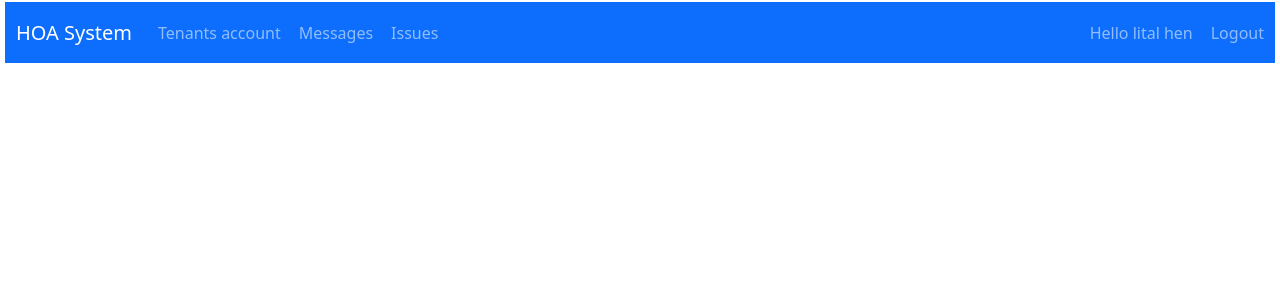
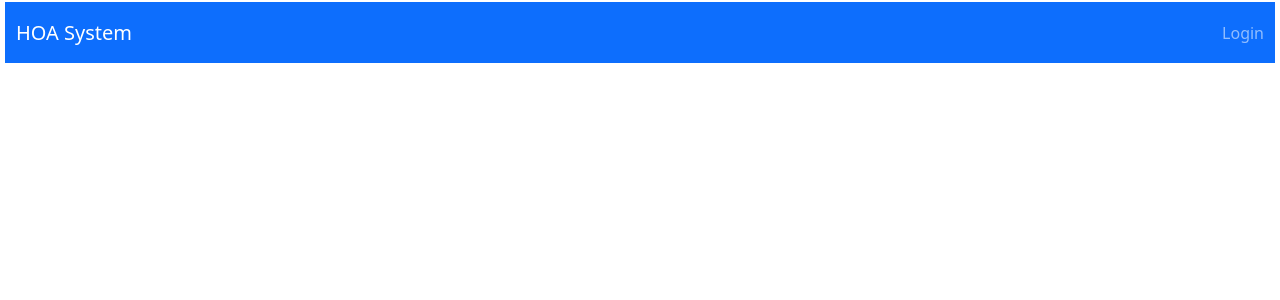
Before and after one commit to LitalHen/house-committee-React, a React (Create React App) app: page / in a window 1280 px wide. Shown: the top 300 px of the page. Built offline with nearby package versions, Linux system fonts and the light colour scheme.

Commit message:
css, app

```diff
--- a/src/App.css
+++ b/src/App.css
@@ -189,6 +189,6 @@
 }
 
 .logIn-img{
-  width:90rem;
-  height:50rem;
+  width:89rem;
+  height:50rem
 }
--- a/src/App.js
+++ b/src/App.js
@@ -25,16 +25,16 @@ class App extends React.Component{
       comments:commentsJSON,
       buildingUsers:usersJSON,
       messages:messagesJSON,
-      // activeUser:null
-      activeUser:{
-        name: "lital hen",
-        email: "lital@gmail.com",
-        pwd: "123",
-        address:'Hertzel 2',
-        communityName:'Ahuzot HaNassi',
-        owner:true,
-        id:"owner-Ahuzot HaNassi"
-      },
+      activeUser:null
+      // activeUser:{
+      //   name: "lital hen",
+      //   email: "lital@gmail.com",
+      //   pwd: "123",
+      //   address:'Hertzel 2',
+      //   communityName:'Ahuzot HaNassi',
+      //   owner:true,
+      //   id:"owner-Ahuzot HaNassi"
+      // },
       // activeUser:{
       //   name: "lital",
       //   email: "lital@gmail.com",
```
